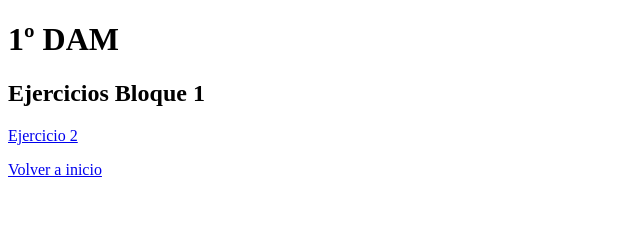
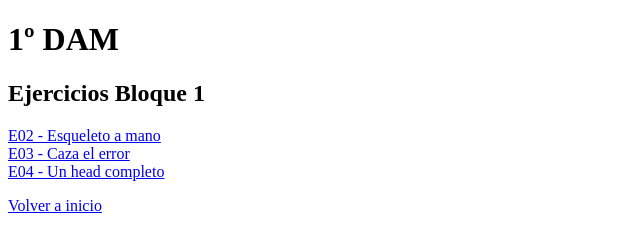
Before and after one commit to LuisMiguelCastel/LLMM-LMCO-1DAM, a plain HTML site: page ejercicios/Bloque1.html in a window 1280 px wide. Shown: the whole page, without its empty margins (0-640 px from the left). Drawn offline with Linux system fonts and the light colour scheme.

Commit message:
incluir ejs en bloque 1

```diff
--- a/ejercicios/Bloque1.html
+++ b/ejercicios/Bloque1.html
@@ -13,7 +13,9 @@
   <body>
     <h1>1º DAM</h1>
     <h2>Ejercicios Bloque 1</h2>
-    <a href="Bloque1/ej2.html">Ejercicio 2</a>
+    <a href="Bloque1/e02-esqueleto.html">E02 - Esqueleto a mano</a><br>
+    <a href="Bloque1/e03-errores.html">E03 - Caza el error</a><br>
+    <a href="Bloque1/e04-head.html">E04 - Un head completo</a>
 
     <p><a href="../index.html">Volver a inicio</a></p>
   </body>
```
